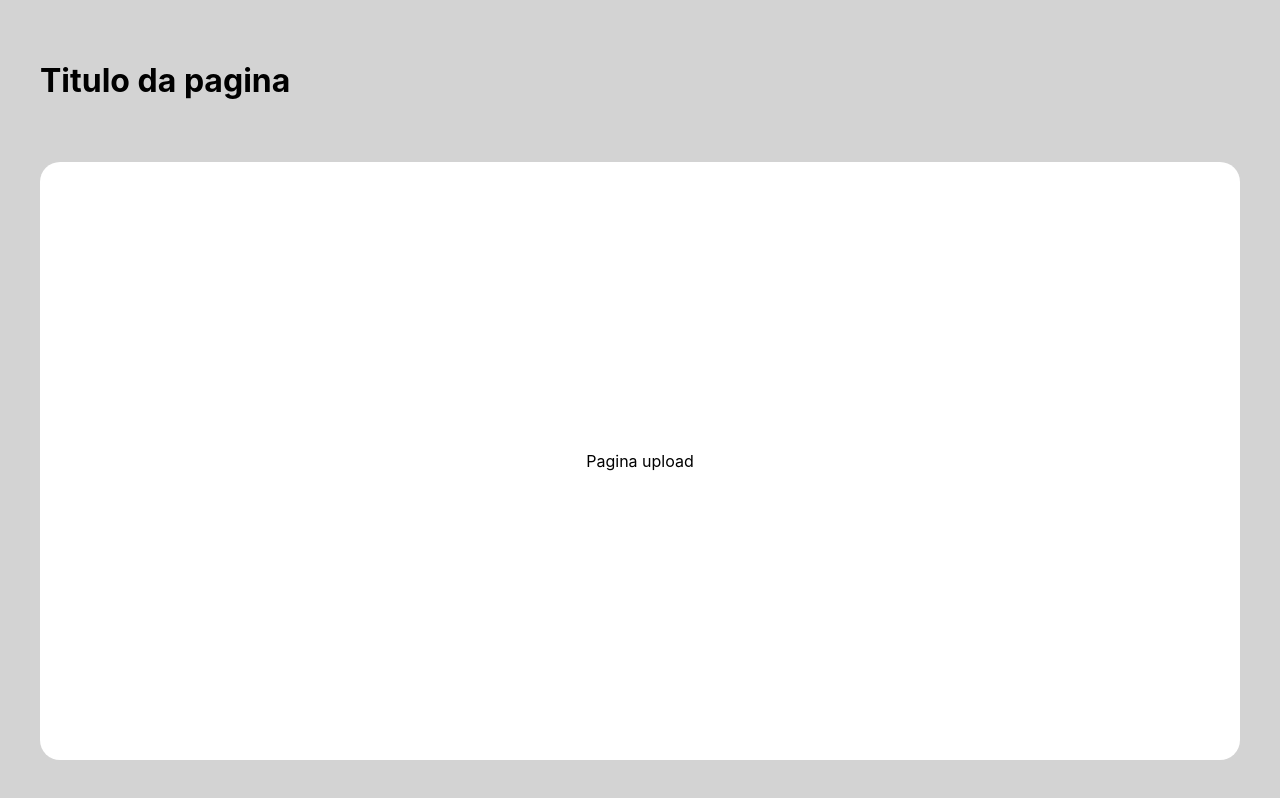
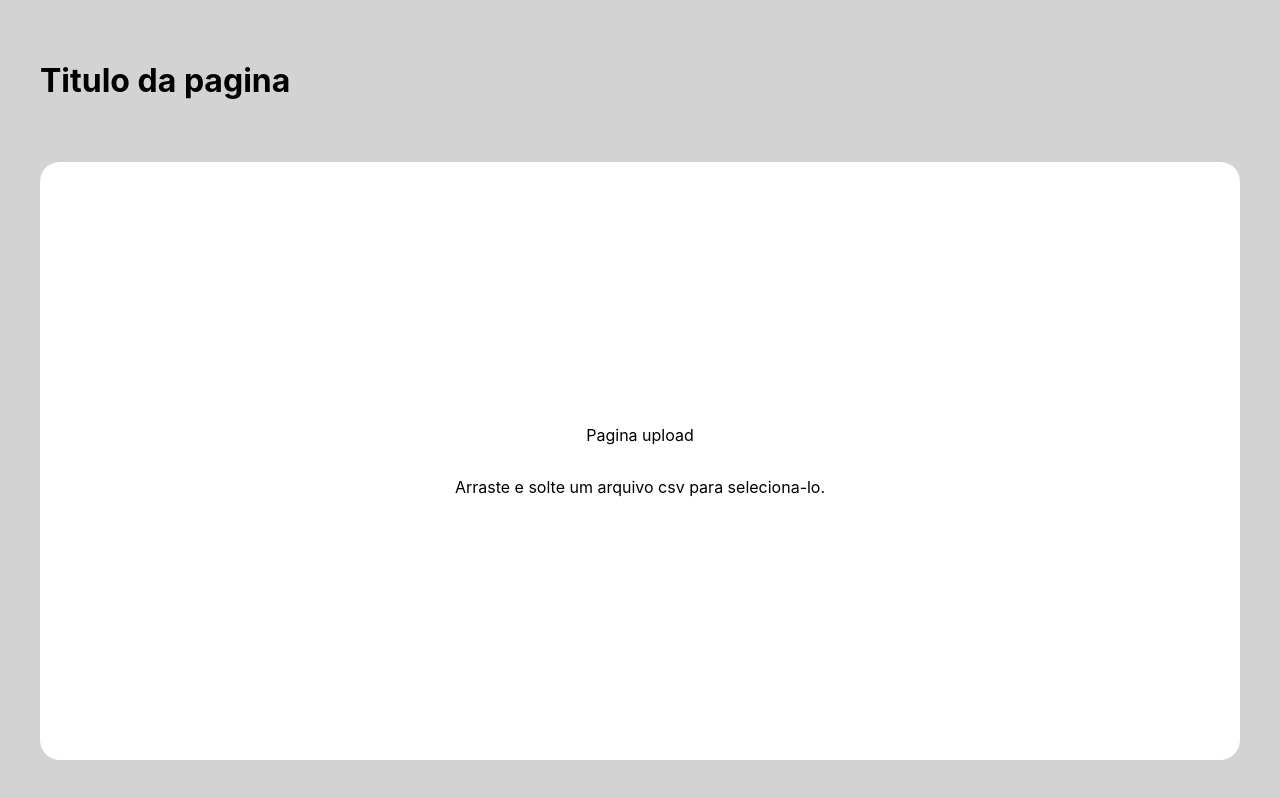
Before and after one commit to GustavoFelixN/ShopperTecnicalTest, a React (Create React App) app in the folder client/: page / in a window 1280 px wide. Built offline with nearby package versions, Linux system fonts and the light colour scheme.

Commit message:
Implementando drop de arquivos

```diff
--- a/client/package.json
+++ b/client/package.json
@@ -8,6 +8,7 @@
     "@testing-library/user-event": "^13.5.0",
     "react": "^18.2.0",
     "react-dom": "^18.2.0",
+    "react-dropzone": "^14.2.3",
     "react-router": "^6.15.0",
     "react-router-dom": "^6.15.0",
     "react-scripts": "5.0.1",
--- a/client/src/pages/UploadPage.js
+++ b/client/src/pages/UploadPage.js
@@ -1,10 +1,35 @@
-import React from 'react';
+import React, { useState, useCallback } from 'react';
 import PageWrapper from '../components/PageWrapper';
+import { useDropzone } from 'react-dropzone';
+import styled from 'styled-components';
+
+const Dropzone = styled.div``;
+const DropInput = styled.div``;
+
 
 const UploadPage = () => {
+	const [file, setFile] = useState(null);
+
+	const onDrop = useCallback((acceptedFiles) => {
+		const uploadFile = acceptedFiles[0];
+		setFile(uploadFile);
+	}, []);
+
+	const { getRootProps, getInputProps } = useDropzone({
+		onDrop,
+		accept: 'csv',
+	})
+
 	return (
 		<PageWrapper>
 			<p>Pagina upload</p>
+			<Dropzone {...getRootProps()}>
+				<DropInput {...getInputProps}/>
+				<p>Arraste e solte um arquivo csv para seleciona-lo.</p>
+			</Dropzone>
+			{
+				file && (<p>Arquivo selecionado</p>)
+			}
 		</PageWrapper>
 	);
 }
```
Also changed, not shown: 1 other file (tests, documents, lock files or other folders).
